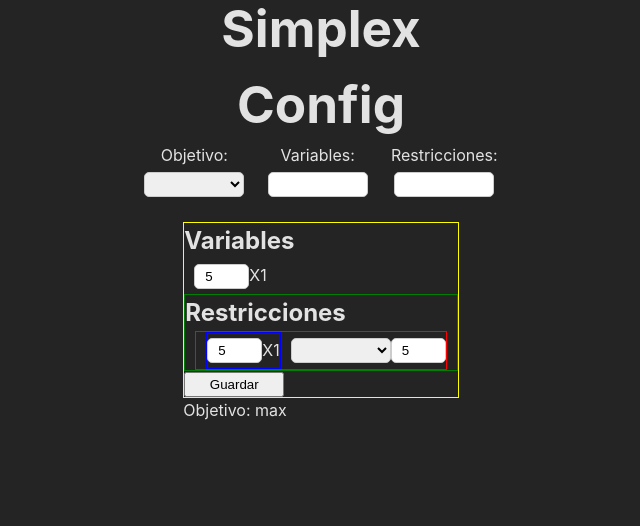
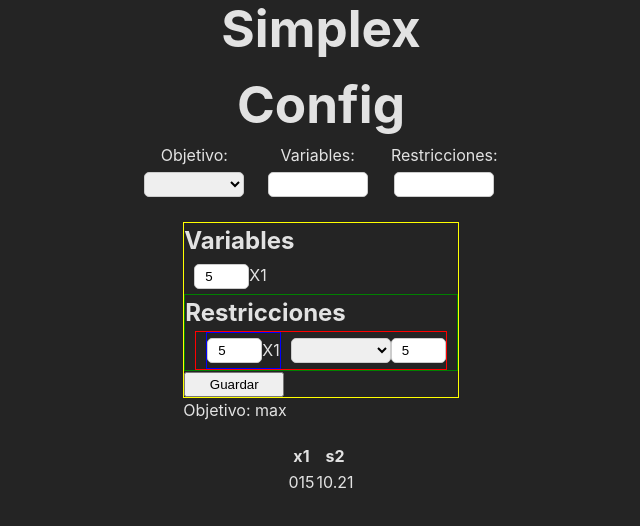
Before and after one commit to BryanSQ/Simplex, a React (Vite) app in the folder Simplex-web/: page / in a window 1280 px wide. Both pictures are taken after typing "5", "5", "5" into the empty fields and a click on the button "Guardar". Shown: the top 526 px of the page, without its empty margins (319-959 px from the left). Built offline with nearby package versions, Linux system fonts and the light colour scheme.

Commit message:
[UPDATE] Table

```diff
--- a/Simplex-web/src/App.jsx
+++ b/Simplex-web/src/App.jsx
@@ -1,5 +1,6 @@
 import Config from "./components/Config"
 import Inputs from "./components/Inputs"
+import Table from "./components/Table"
 
 import './App.css'
 
@@ -11,6 +12,7 @@ function App() {
       <h1>Simplex</h1>
       <Config />
       <Inputs />
+      <Table />
     </div>
   )
 }
--- /dev/null
+++ b/Simplex-web/src/components/Table.jsx
@@ -0,0 +1,32 @@
+import '../styles/Table.css'
+import { useSelector } from 'react-redux'
+
+const Table = () => {
+    // llena data de informacion de una matrix de simplex
+    const header = useSelector((state) => state.table.header)
+    const BVS = useSelector((state) => state.table.BVS)
+    const data = useSelector((state) => state.table.matrix)
+
+    return (
+        <table>
+        <thead>
+            <tr>
+            {header.map((item, key) => (
+                <th key={key}>{item}</th>
+            ))}
+            </tr>
+        </thead>
+        <tbody>
+            {data.map((row, key) => (
+            <tr key={key}>
+                {row.map((item, key) => (
+                <td key={key}>{item}</td>
+                ))}
+            </tr>
+            ))}
+        </tbody>
+        </table>
+    )
+}
+
+export default Table
--- /dev/null
+++ b/Simplex-web/src/reducers/tableReducer.js
@@ -0,0 +1,22 @@
+import { createSlice } from '@reduxjs/toolkit';
+
+const initialState = { matrix: [], header: [], BVS: []}
+
+const tableSlice = createSlice({
+    name: 'table',
+    initialState,
+    reducers: {
+        setHeader(state, action) {
+            state.header = action.payload
+        },
+        setBVS(state, action) {
+            state.BVS = action.payload
+        },
+        setMatrix(state, action) {
+        state.matrix.push(action.payload)
+        }
+    }
+    });
+
+export const { setMatrix, setHeader, setBVS } = tableSlice.actions;
+export default tableSlice.reducer;
--- a/Simplex-web/src/simplex.js
+++ b/Simplex-web/src/simplex.js
@@ -1,4 +1,7 @@
 import Store from "./store";
+import { setMatrix, setHeader, setBVS } from './reducers/tableReducer';
+
+
 
 const Simplex = () => {
     // access the simplex reducer
@@ -8,6 +11,7 @@ const Simplex = () => {
 
     const {BVS, matrix, header} = buildMatrix(variables, restrictions);
 
+    Store.dispatch(setHeader(header));
 
     console.log(BVS, matrix, header);
 
@@ -147,6 +151,9 @@ const simplexProcess = (matrix, BVS, header) => {
         const pivotRow = findPivotRow(matrix, pivot);
         BVS[pivotRow.index] = header[pivot];
         const pivotValue = matrix[pivotRow.index][pivot];
+        console.log(pivotValue);
+        console.log('Before iteration', matrix);
+        Store.dispatch(setBVS(BVS));
         matrix = iteration(matrix, pivotRow.index, pivot, pivotValue);
     }
     return matrix;
@@ -176,9 +183,8 @@ const iteration = (matrix, pivotRow, pivotCol, pivotValue) =>{
     for (let i = 0; i < matrix.length; i++) {
         if (i !== pivotRow && matrix[i][pivotCol] !== 0) {
             matrix = rowAddition(matrix, pivotRow, i, -matrix[i][pivotCol]);
-
-            // salvar resultados para la tabla
-            // console.log(matrix);
+            console.log(matrix);
+            Store.dispatch(setMatrix(matrix));
         }
     }
     return matrix;
--- a/Simplex-web/src/store.js
+++ b/Simplex-web/src/store.js
@@ -1,11 +1,13 @@
 import { configureStore } from '@reduxjs/toolkit';
 import configReducer from './reducers/configReducer';
 import simplexReducer from './reducers/simplexReducer';
+import tableReducer from './reducers/tableReducer';
 
 const Store = configureStore({
   reducer: {
     config: configReducer,
-    simplex: simplexReducer
+    simplex: simplexReducer,
+    table: tableReducer
   }
 });
 
--- /dev/null
+++ b/Simplex-web/src/styles/Table.css
@@ -0,0 +1,17 @@
+/* genera un estilo para la tabla*/
+
+.table {
+  width: 100%;
+  border-collapse: collapse;
+  margin: 0;
+  padding: 0;
+  font-size: 1em;
+  font-family: sans-serif;
+  border: 1px solid #bdc3c7;
+}
+
+.table thead th {
+  background-color: #f8f9fa;
+  color: #000;
+  border: 1px solid #bdc3c7;
+}
```
